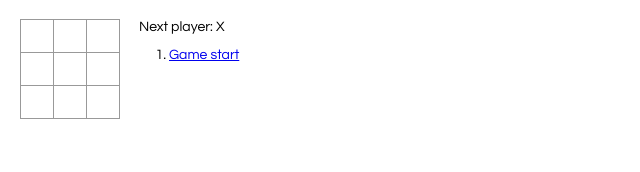
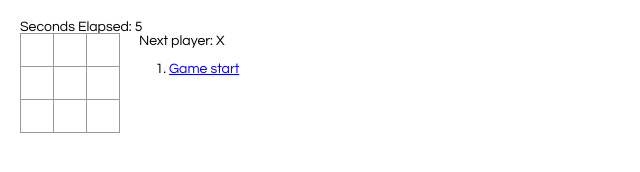
Before and after one commit to RileyDMK/React-ttt, a React app in the folder my-app/: page / in a window 1280 px wide. Shown: the whole page, without its empty margins (0-640 px from the left). Built offline with nearby package versions, Linux system fonts and the light colour scheme.

Commit message:
feat: Add timer

```diff
--- a/my-app/public/index.html
+++ b/my-app/public/index.html
@@ -25,6 +25,7 @@
     <noscript>
       You need to enable JavaScript to run this app.
     </noscript>
+    <div id="timer"></div>
     <div id="root"></div>
     <!--
       This HTML file is a template.
--- a/my-app/src/index.js
+++ b/my-app/src/index.js
@@ -124,11 +124,42 @@ class Game extends React.Component {
   }
 }
 
+
+class Timer extends React.Component{
+  constructor() {
+    super();
+    this.state = {secondsElapsed: 0};
+  }
+
+  tick(){
+    this.setState((prevState) => ({
+      secondsElapsed: prevState.secondsElapsed + 1
+    }));
+  }
+
+  componentDidMount(){
+    this.interval = setInterval(() => this.tick(), 1000);
+  }
+
+  componentWillUnmount(){
+    clearInterval(this.interval);
+  }
+
+  render() {
+    return (
+      <div>Seconds Elapsed: {this.state.secondsElapsed}</div>
+    );
+  }
+}
 // ========================================
 
 ReactDOM.render(
   <Game />,
   document.getElementById('root')
+);
+ReactDOM.render(
+  <Timer />,
+  document.getElementById('timer')
 );
 
 function calculateWinner(squares) {
```
